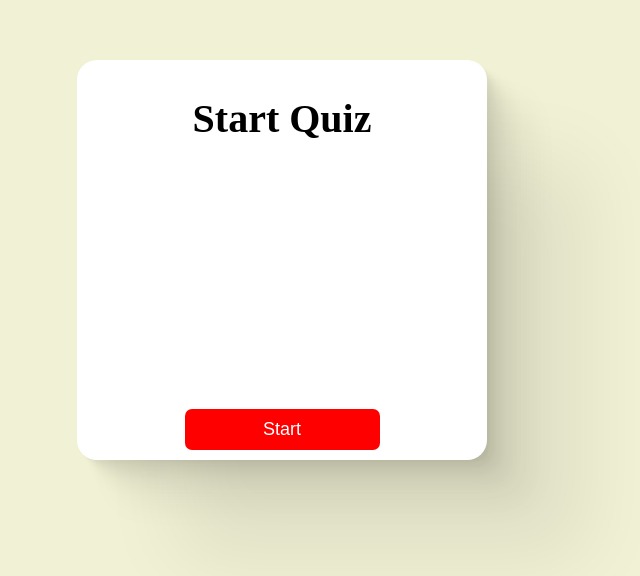
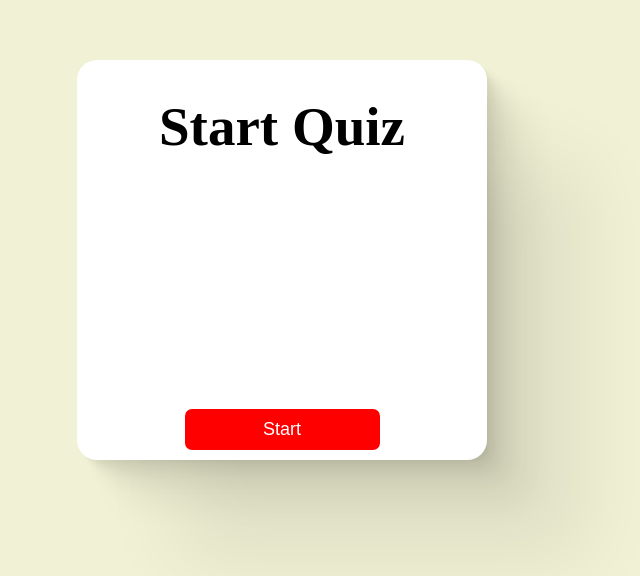
Before and after one commit to Hebaade/Quiz-app--react, a React (Vite) app: page / in a window 1280 px wide. Shown: the part 140-716 px from the top of the page, without its empty margins (358-998 px from the left). Built offline with nearby package versions, Linux system fonts and the light colour scheme.

Commit message:
first commit

```diff
--- a/src/Components/MainCard.jsx
+++ b/src/Components/MainCard.jsx
@@ -31,7 +31,7 @@ export default function MainCard() {
     <div>
       {!start ? (
         <div className="content">
-          <h1 style={{ marginTop: "25px" }}>Start Quiz</h1>
+          <h1 style={{ marginTop: "25px",fontSize:"55px" }}>Start Quiz</h1>
           <button className="next" onClick={() => setStart(1)}>
             Start
           </button>
```
